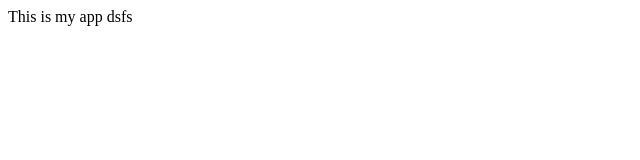
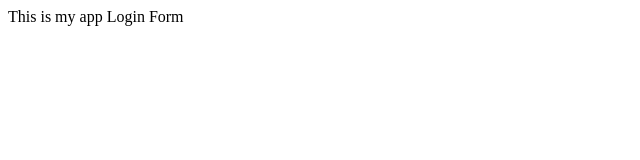
Before and after one commit to wjlow91/Test, a plain HTML site: page index.html in a window 1280 px wide. Shown: the full height of the page, 0-640 px from the left. Drawn offline with Linux system fonts and the light colour scheme.

Commit message:
read me and other things

```diff
--- /dev/null
+++ b/dir2/app2.js
@@ -0,0 +1 @@
+console.log(123):
--- a/index.html
+++ b/index.html
@@ -3,6 +3,7 @@
         <title>My App</title>
     </head>
     <body>
-        This is my app dsfs
+        This is my app
+        Login Form
     </body>
 </html>
```
Also changed, not shown: login.html (added, +1 -0 lines), log.txt (added), 1 other file.
